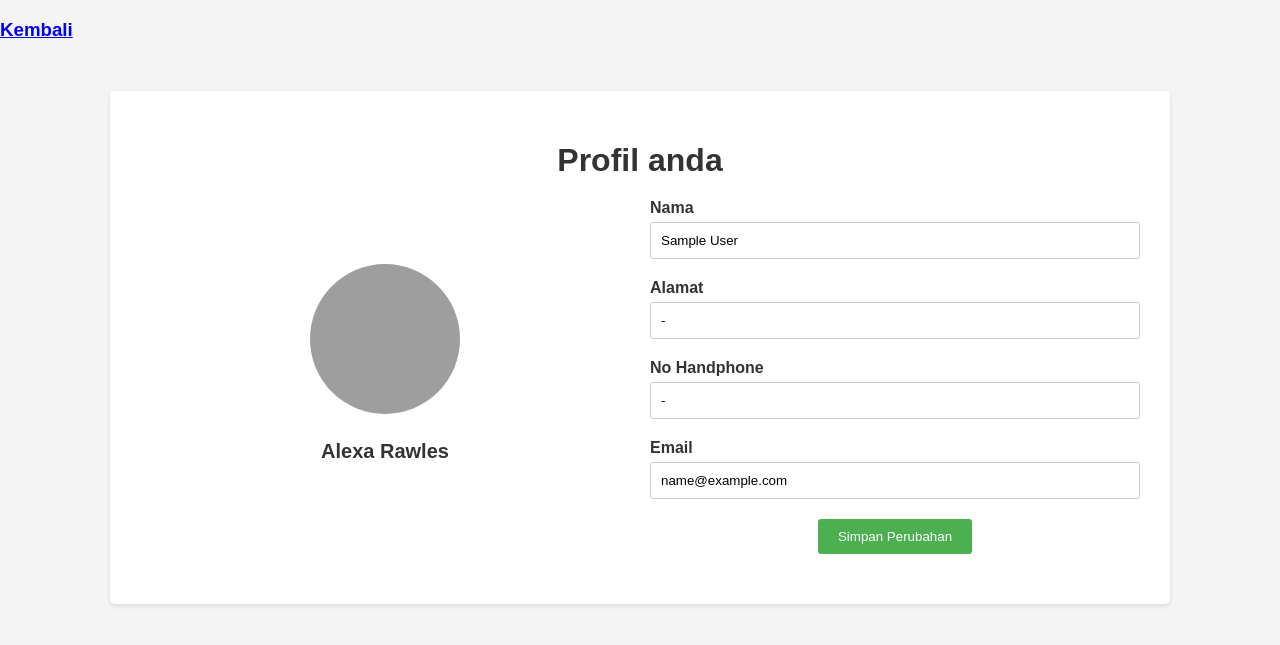
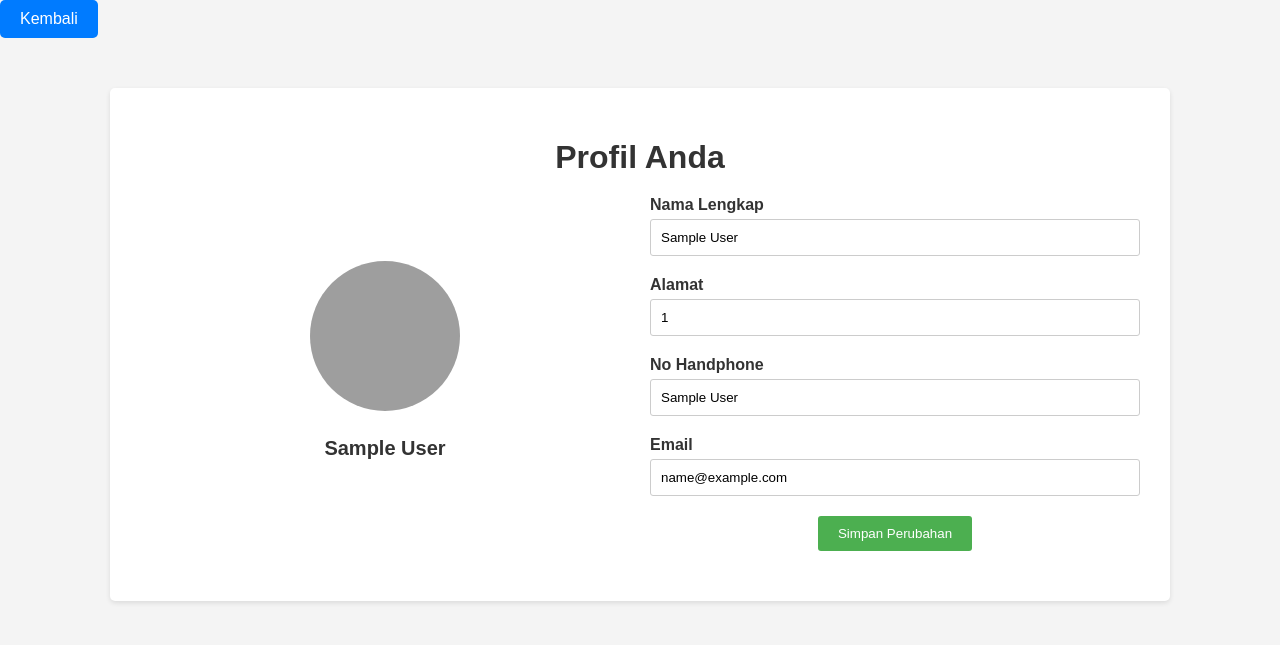
Before and after one commit to syaifuldani/ppl_cetak_undangan, a PHP site: page /customer/profile.php in a window 1280 px wide. Shown: the top 645 px of the page. Run offline with PHP 8.4, Linux system fonts and the light colour scheme; the visitor is signed in with stand-in values (Sample User, id 1); grey boxes are pictures that could not be loaded.

```diff
--- a/customer/profile.php
+++ b/customer/profile.php
@@ -1,226 +1,120 @@
 <?php
 session_start();
+require '../config/connection.php'; // Menghubungkan ke database
+
+// Check if form is submitted
+if ($_SERVER['REQUEST_METHOD'] == 'POST') {
+    // Cek apakah data dikirim melalui form
+    $name = isset($_POST['nama_lengkap']) ? $_POST['nama_lengkap'] : '';
+    $alamat = isset($_POST['alamat']) ? $_POST['alamat'] : '';
+    $nohp = isset($_POST['nomor_telepon']) ? $_POST['nomor_telepon'] : '';
+    $email = isset($_POST['email']) ? $_POST['email'] : '';
+
+    // Dapatkan ID user dari sesi
+    $user_id = isset($_SESSION['user_id']) ? $_SESSION['user_id'] : 0;
+
+    // Jika user_id ada, lakukan update ke database
+    if ($user_id > 0) {
+        // Query untuk update data user
+        $sql = "UPDATE users SET nama_lengkap = :name, alamat = :alamat, nomor_telepon = :nohp, email = :email WHERE user_id = :user_id";
+
+        // Persiapkan dan eksekusi query
+        $stmt = $pdo->prepare($sql);
+        $stmt->execute([
+            ':name' => $name,
+            ':alamat' => $alamat,
+            ':nohp' => $nohp,
+            ':email' => $email,
+            ':user_id' => $user_id
+        ]);
+
+        // Jika berhasil, redirect atau tampilkan pesan sukses
+        if ($stmt->rowCount()) {
+            echo '<div class="message-container success-message">
+                    <span class="message-title">Sukses:</span> Perubahan berhasil disimpan!
+                  </div>';
+        } else {
+            echo '<div class="message-container error-message">
+                    <span class="message-title">Error:</span> Tidak ada perubahan yang disimpan.
+                  </div>';
+        }
+    } else {
+        echo '<div class="message-container error-message">
+                 <span class="message-title">Error:</span> User ID tidak ditemukan!
+              </div>';
+    }
+}
+
+// Ambil ID user dari session
+$user_id = isset($_SESSION['user_id']) ? $_SESSION['user_id'] : 0;
+
+if ($user_id > 0) {
+    // Query untuk mengambil data user dari database
+    $sql = "SELECT nama_lengkap, alamat, nomor_telepon, email FROM users WHERE user_id = :user_id";
+    $stmt = $pdo->prepare($sql);
+    $stmt->execute([':user_id' => $user_id]);
+
+    // Ambil data user
+    $user = $stmt->fetch(PDO::FETCH_ASSOC);
+
+    if ($user) {
+        // Simpan data ke dalam session
+        $_SESSION['user_name'] = $user['nama_lengkap'];
+        $_SESSION['alamat'] = $user['alamat'];
+        $_SESSION['nomor_telepon'] = $user['nomor_telepon'];
+        $_SESSION['user_email'] = $user['email'];
+    }
+}
 
 ?>
 
 <!DOCTYPE html>
 <html lang="en">
-
 <head>
     <meta charset="UTF-8">
     <meta name="viewport" content="width=device-width, initial-scale=1.0">
-    <title>Welcome, Amanda</title>
-    <style>
-    body {
-        font-family: Arial, sans-serif;
-        margin: 0;
-        padding: 0;
-        background-color: #f4f4f4;
-    }
-
-    .container {
-        max-width: 1000px;
-        margin: 50px auto;
-        background-color: #fff;
-        padding: 30px;
-        border-radius: 5px;
-        box-shadow: 0 2px 5px rgba(0, 0, 0, 0.1);
-    }
-
-    h1 {
-        text-align: center;
-        margin-bottom: 20px;
-        color: #333;
-    }
-
-    .content-wrapper {
-        display: flex;
-        justify-content: space-between;
-        gap: 20px;
-    }
-
-    .profile-info {
-        flex: 1;
-        display: flex;
-        align-items: center;
-        margin-bottom: 30px;
-        flex-direction: column;
-        justify-content: center;
-    }
-
-    .profile-pic {
-        width: 150px;
-        height: 150px;
-        border-radius: 50%;
-        overflow: hidden;
-        margin-bottom: 10px;
-    }
-
-    .profile-pic img {
-        width: 100%;
-        height: 100%;
-        object-fit: cover;
-    }
-
-    .profile-name {
-        font-size: 20px;
-        font-weight: bold;
-        color: #333;
-        text-align: center;
-    }
-
-    .profile-email {
-        font-size: 14px;
-        color: #666;
-        text-align: center;
-    }
-
-    .form-container {
-        flex: 1;
-    }
-
-    .form-group {
-        margin-bottom: 20px;
-    }
-
-    label {
-        display: block;
-        margin-bottom: 5px;
-        font-weight: bold;
-        color: #333;
-    }
-
-    input[type="text"],
-    input[type="email"],
-    select {
-        width: 100%;
-        padding: 10px;
-        border: 1px solid #ccc;
-        border-radius: 3px;
-        box-sizing: border-box;
-    }
-
-    .btn {
-        background-color: #4CAF50;
-        color: white;
-        padding: 10px 20px;
-        border: none;
-        border-radius: 3px;
-        cursor: pointer;
-        display: block;
-        margin: 20px auto;
-    }
-
-    .btn:hover {
-        background-color: #45a049;
-    }
-
-    .add-email-btn {
-        background-color: #008CBA;
-        color: white;
-        padding: 10px 20px;
-        border: none;
-        border-radius: 3px;
-        cursor: pointer;
-    }
-
-    .add-email-btn:hover {
-        background-color: #007bff;
-    }
-
-    .header {
-        display: flex;
-        justify-content: space-between;
-        align-items: center;
-        padding: 20px;
-        background-color: #fff;
-        box-shadow: 0 2px 5px rgba(0, 0, 0, 0.1);
-    }
-
-    .header h1 {
-        margin: 0;
-    }
-
-    .profile-pic-header {
-        width: 30px;
-        height: 30px;
-        border-radius: 50%;
-        overflow: hidden;
-    }
-
-    .profile-pic-header img {
-        width: 100%;
-        height: 100%;
-        object-fit: cover;
-    }
-
-    @media screen and (max-width:800px) {
-        .content-wrapper {
-            flex-direction: column;
-        }
-    }
-    </style>
+    <title>Profile Customer</title>
+    <link rel="stylesheet" href="../resources/css/profilecustomer.css">
 </head>
-
 <body>
-    <a href="index.php">
-        <h3>Kembali</h3>
-    </a>
+    <a href="index.php" class="back-button">Kembali</a>
     <div class="container">
-        <h1>Profil anda</h1>
+        <h1>Profil Anda</h1>
         <div class="content-wrapper">
             <div class="profile-info">
                 <div class="profile-pic">
                     <img src="https://images.unsplash.com/photo-1529665253569-6d01c0eaf7b6?ixlib=rb-4.0.3&ixid=M3wxMjA3fDB8MHxwaG90by1wYWdlfHx8fGVufDB8fHx8fA%3D%3D&auto=format&fit=crop&w=500&q=80"
                         alt="Profile Picture">
                 </div>
-                <h2 class="profile-name">Alexa Rawles</h2>
+                <h2 class="profile-name"><?= isset($_SESSION['user_name']) ? $_SESSION['user_name'] : 'Nama Tidak Ditemukan' ?></h2>
             </div>
 
             <div class="form-container">
                 <form action="" method="post">
                     <div class="form-group">
-                        <label for="name">Nama</label>
-                        <input type="text" id="name" placeholder="Nama lengkap" value="<?= $_SESSION['user_name'] ?>">
+                        <label for="nama_lengkap">Nama Lengkap</label>
+                        <input type="text" id="nama_lengkap" name="nama_lengkap" placeholder="Nama lengkap" value="<?= isset($_SESSION['user_name']) ? $_SESSION['user_name'] : '' ?>">
                     </div>
 
                     <div class="form-group">
                         <label for="alamat">Alamat</label>
-                        <input type="text" id="alamat" placeholder="Alamat Lengkap"
-                            value="<?= $_SESSION['user_name'] ? "-" : "-" ?>">
+                        <input type="text" id="alamat" name="alamat" placeholder="Alamat Lengkap" value="<?= isset($_SESSION['alamat']) ? $_SESSION['alamat'] : '' ?>">
                     </div>
 
                     <div class="form-group">
-                        <label for="nohp">No Handphone</label>
-                        <input type="text" id="nohp" placeholder="No Hp Anda"
-                            value="<?= $_SESSION['user_name'] ? "-" : "-" ?>">
+                        <label for="nomor_telepon">No Handphone</label>
+                        <input type="text" id="nomor_telepon" name="nomor_telepon" placeholder="No Hp Anda" value="<?= isset($_SESSION['nomor_telepon']) ? $_SESSION['nomor_telepon'] : '' ?>">
                     </div>
 
                     <div class="form-group">
                         <label for="email">Email</label>
-                        <input type="text" id="email" placeholder="No Hp Anda" value="<?= $_SESSION['user_email'] ?>">
+                        <input type="text" id="email" name="email" placeholder="Email" value="<?= isset($_SESSION['user_email']) ? $_SESSION['user_email'] : '' ?>">
                     </div>
 
-                    <button class="btn" type="submit" id="addEmailButton">Simpan Perubahan</button>
+                    <button class="btn" type="submit">Simpan Perubahan</button>
                 </form>
             </div>
         </div>
     </div>
-
-    <script>
-    const editButton = document.getElementById('editButton');
-    const addEmailButton = document.getElementById('addEmailButton');
-
-    editButton.addEventListener('click', () => {
-        // Implement logic to enable editing profile details
-        alert('Edit button clicked. Implement editing logic here.');
-    });
-
-    addEmailButton.addEventListener('click', () => {
-        // Implement logic to add a new email address
-        alert('Add Email Address button clicked. Implement adding logic here.');
-    });
-    </script>
 </body>
-
 </html>
--- /dev/null
+++ b/resources/css/profilecustomer.css
@@ -0,0 +1,198 @@
+body {
+    font-family: Arial, sans-serif;
+    margin: 0;
+    padding: 0;
+    background-color: #f4f4f4;
+}
+
+.container {
+    max-width: 1000px;
+    margin: 50px auto;
+    background-color: #fff;
+    padding: 30px;
+    border-radius: 5px;
+    box-shadow: 0 2px 5px rgba(0, 0, 0, 0.1);
+}
+
+h1 {
+    text-align: center;
+    margin-bottom: 20px;
+    color: #333;
+}
+
+.content-wrapper {
+    display: flex;
+    justify-content: space-between;
+    gap: 20px;
+}
+
+.profile-info {
+    flex: 1;
+    display: flex;
+    align-items: center;
+    margin-bottom: 30px;
+    flex-direction: column;
+    justify-content: center;
+}
+
+.profile-pic {
+    width: 150px;
+    height: 150px;
+    border-radius: 50%;
+    overflow: hidden;
+    margin-bottom: 10px;
+    position: relative;
+    cursor: pointer;
+    display: inline-block;
+
+}
+
+.profile-pic img {
+    width: 100%;
+    height: 100%;
+    object-fit: cover;
+    /* opacity: 0.7; */
+
+}
+.profile-name {
+    font-size: 20px;
+    font-weight: bold;
+    color: #333;
+    text-align: center;
+}
+
+.profile-email {
+    font-size: 14px;
+    color: #666;
+    text-align: center;
+}
+
+.form-container {
+    flex: 1;
+}
+
+.form-group {
+    margin-bottom: 20px;
+}
+
+label {
+    display: block;
+    margin-bottom: 5px;
+    font-weight: bold;
+    color: #333;
+}
+
+input[type="text"],
+input[type="email"],
+select {
+    width: 100%;
+    padding: 10px;
+    border: 1px solid #ccc;
+    border-radius: 3px;
+    box-sizing: border-box;
+}
+
+.btn {
+    background-color: #4CAF50;
+    color: white;
+    padding: 10px 20px;
+    border: none;
+    border-radius: 3px;
+    cursor: pointer;
+    display: block;
+    margin: 20px auto;
+}
+
+.btn:hover {
+    background-color: #45a049;
+}
+
+.add-email-btn {
+    background-color: #008CBA;
+    color: white;
+    padding: 10px 20px;
+    border: none;
+    border-radius: 3px;
+    cursor: pointer;
+}
+
+.add-email-btn:hover {
+    background-color: #007bff;
+}
+
+.header {
+    display: flex;
+    justify-content: space-between;
+    align-items: center;
+    padding: 20px;
+    background-color: #fff;
+    box-shadow: 0 2px 5px rgba(0, 0, 0, 0.1);
+}
+
+.header h1 {
+    margin: 0;
+}
+
+.profile-pic-header {
+    width: 30px;
+    height: 30px;
+    border-radius: 50%;
+    overflow: hidden;
+}
+
+.profile-pic-header img {
+    width: 100%;
+    height: 100%;
+    object-fit: cover;
+}
+/* CSS untuk kontainer pesan */
+.message-container {
+    margin: 20px 0;
+    padding: 15px;
+    border-radius: 5px;
+    display: flex;
+    justify-content: center;
+    align-items: center;
+}
+/* Gaya untuk link tombol kembali */
+.back-button {
+    display: inline-block; /* Membuat link bersifat blok untuk padding dan margin */
+    padding: 10px 20px; /* Ruang di dalam tombol */
+    background-color: #007bff; /* Warna latar belakang biru */
+    color: #ffffff; /* Warna teks putih */
+    text-decoration: none; /* Menghapus garis bawah */
+    border-radius: 5px; /* Sudut melengkung */
+    transition: background-color 0.3s ease; /* Efek transisi saat hover */
+}
+
+/* Gaya saat hover */
+.back-button:hover {
+    background-color: #0056b3; /* Warna latar belakang saat hover */
+}
+
+
+/* Gaya untuk pesan sukses */
+.success-message {
+    background-color: #d4edda; /* Warna latar belakang hijau muda */
+    color: #155724; /* Warna teks hijau gelap */
+    border: 1px solid #c3e6cb; /* Border hijau */
+}
+
+/* Gaya untuk pesan kesalahan */
+.error-message {
+    background-color: #f8d7da; /* Warna latar belakang merah muda */
+    color: #721c24; /* Warna teks merah gelap */
+    border: 1px solid #f5c6cb; /* Border merah */
+}
+
+/* Gaya untuk judul pesan */
+.message-title {
+    font-weight: bold;
+    margin-right: 10px; /* Jarak antara judul dan isi pesan */
+}
+
+@media screen and (max-width:800px) {
+    .content-wrapper {
+        flex-direction: column;
+    }
+}
```
